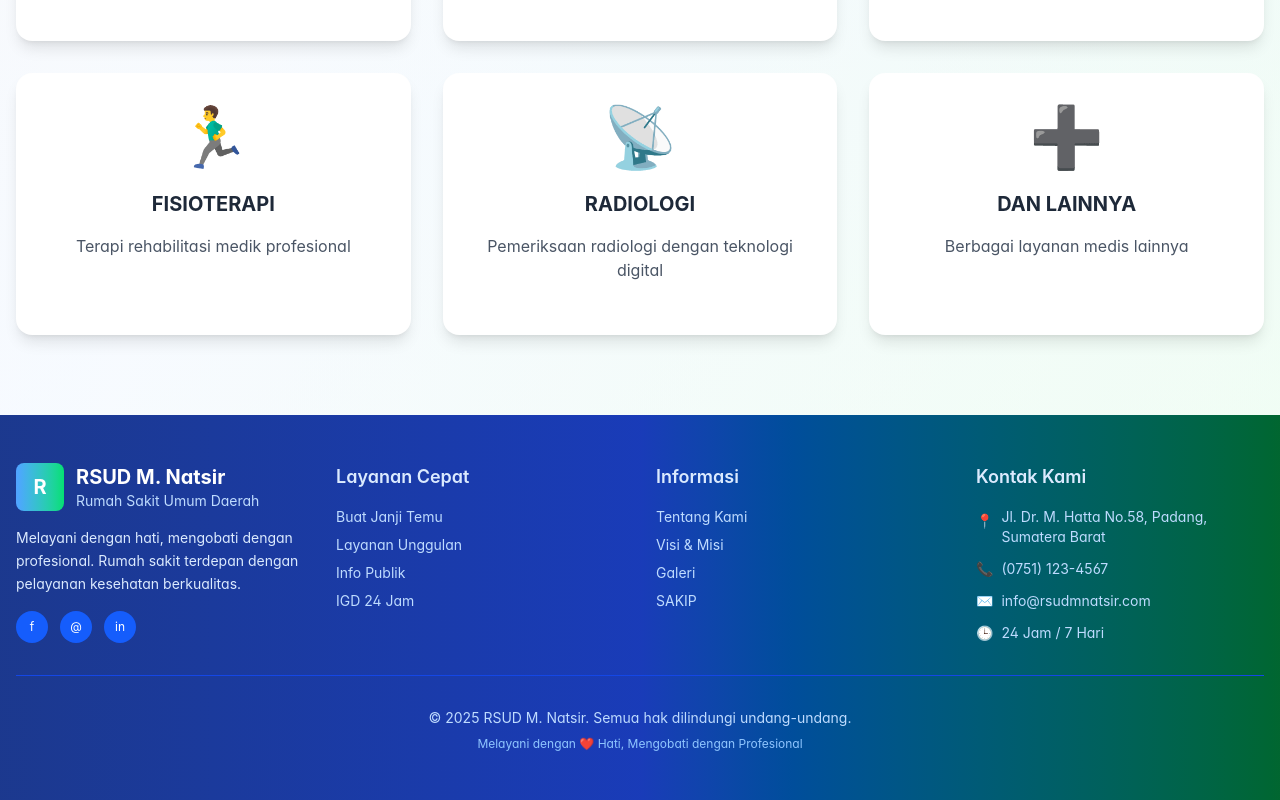
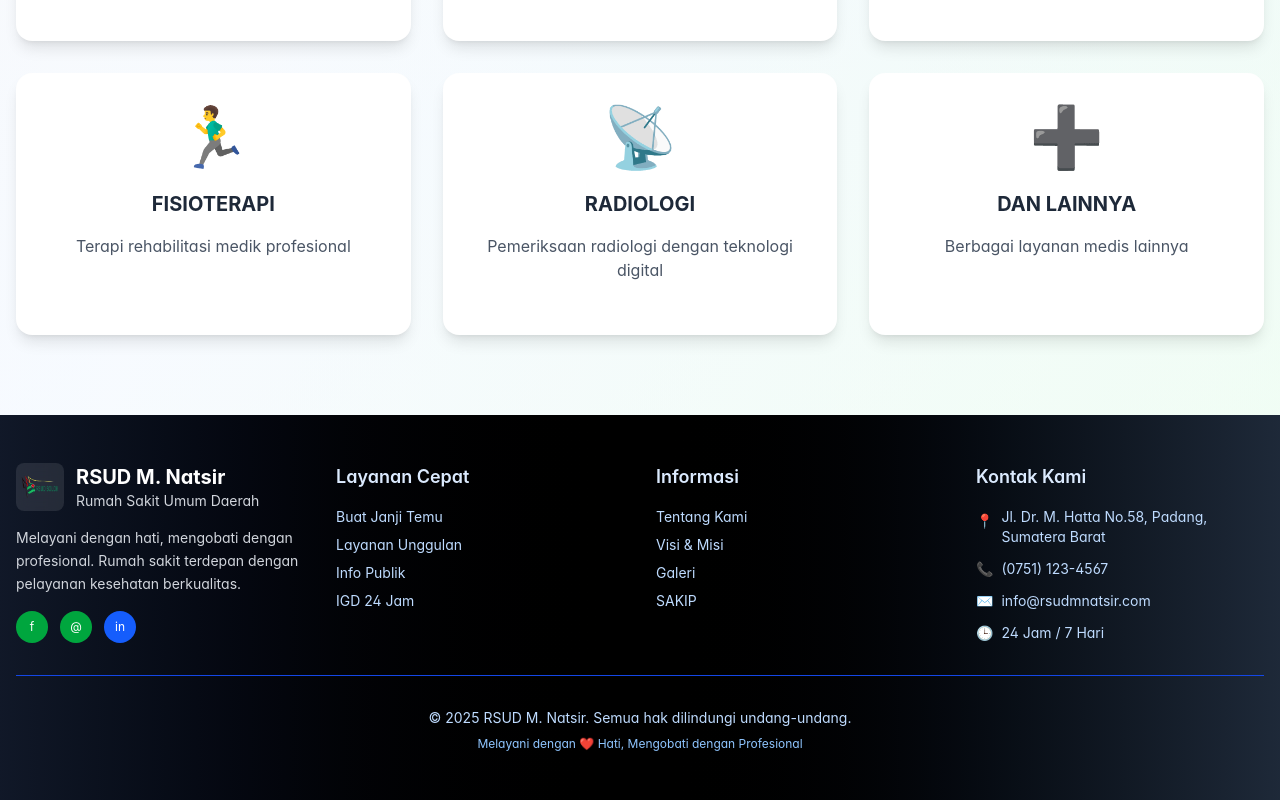
Before and after one commit to edy2209/front-rsudmnatsir, a Next.js app: page / in a window 1280 px wide. Shown: the part 3918-4718 px from the top of the page. Built offline with nearby package versions, Linux system fonts and the light colour scheme.

Commit message:
perubahn footer

```diff
--- a/src/components/Footer.tsx
+++ b/src/components/Footer.tsx
@@ -3,29 +3,37 @@ import { routes } from '@/utils/routes';
 
 export default function Footer() {
   return (
-    <footer className="bg-gradient-to-r from-blue-900 via-blue-800 to-green-800 text-white">
+    <footer className="bg-gradient-to-r from-gray-900 via-black to-gray-800 text-white">
       <div className="container mx-auto px-4 py-12">
         <div className="grid grid-cols-1 md:grid-cols-2 lg:grid-cols-4 gap-8">
           {/* Logo dan Info */}
           <div className="lg:col-span-1">
             <div className="flex items-center space-x-3 mb-4">
-              <div className="w-12 h-12 bg-gradient-to-r from-blue-400 to-green-400 rounded-lg flex items-center justify-center">
-                <span className="text-white font-bold text-xl">R</span>
+              <div className="w-12 h-12 rounded-lg overflow-hidden flex items-center justify-center bg-white/10 backdrop-blur-sm">
+                <img
+                  src="/images/logos/logo1.webp"
+                  alt="Logo RSUD M. Natsir"
+                  className="w-10 h-10 object-contain"
+                  onError={(e) => {
+                    const target = e.target as HTMLImageElement;
+                    target.src = '/images/logos/logo-rsud-placeholder.svg';
+                  }}
+                />
               </div>
               <div>
-                <h3 className="text-xl font-bold">RSUD M. Natsir</h3>
-                <p className="text-blue-200 text-sm">Rumah Sakit Umum Daerah</p>
+                <h3 className="text-xl font-bold text-white">RSUD M. Natsir</h3>
+                <p className="text-gray-300 text-sm">Rumah Sakit Umum Daerah</p>
               </div>
             </div>
-            <p className="text-blue-100 text-sm leading-relaxed mb-4">
+            <p className="text-gray-300 text-sm leading-relaxed mb-4">
               Melayani dengan hati, mengobati dengan profesional.
               Rumah sakit terdepan dengan pelayanan kesehatan berkualitas.
             </p>
             <div className="flex space-x-3">
-              <a href="#" className="w-8 h-8 bg-blue-600 rounded-full flex items-center justify-center hover:bg-blue-500 transition-colors">
-                <span className="text-xs">f</span>
+              <a href="#" className="w-8 h-8 bg-green-600 rounded-full flex items-center justify-center hover:bg-green-500 transition-colors">
+                <span className="text-xs text-white">f</span>
               </a>
-              <a href="#" className="w-8 h-8 bg-blue-600 rounded-full flex items-center justify-center hover:bg-blue-500 transition-colors">
+              <a href="#" className="w-8 h-8 bg-green-600 rounded-full flex items-center justify-center hover:bg-green-500 transition-colors">
                 <span className="text-xs">@</span>
               </a>
               <a href="#" className="w-8 h-8 bg-blue-600 rounded-full flex items-center justify-center hover:bg-blue-500 transition-colors">
```
